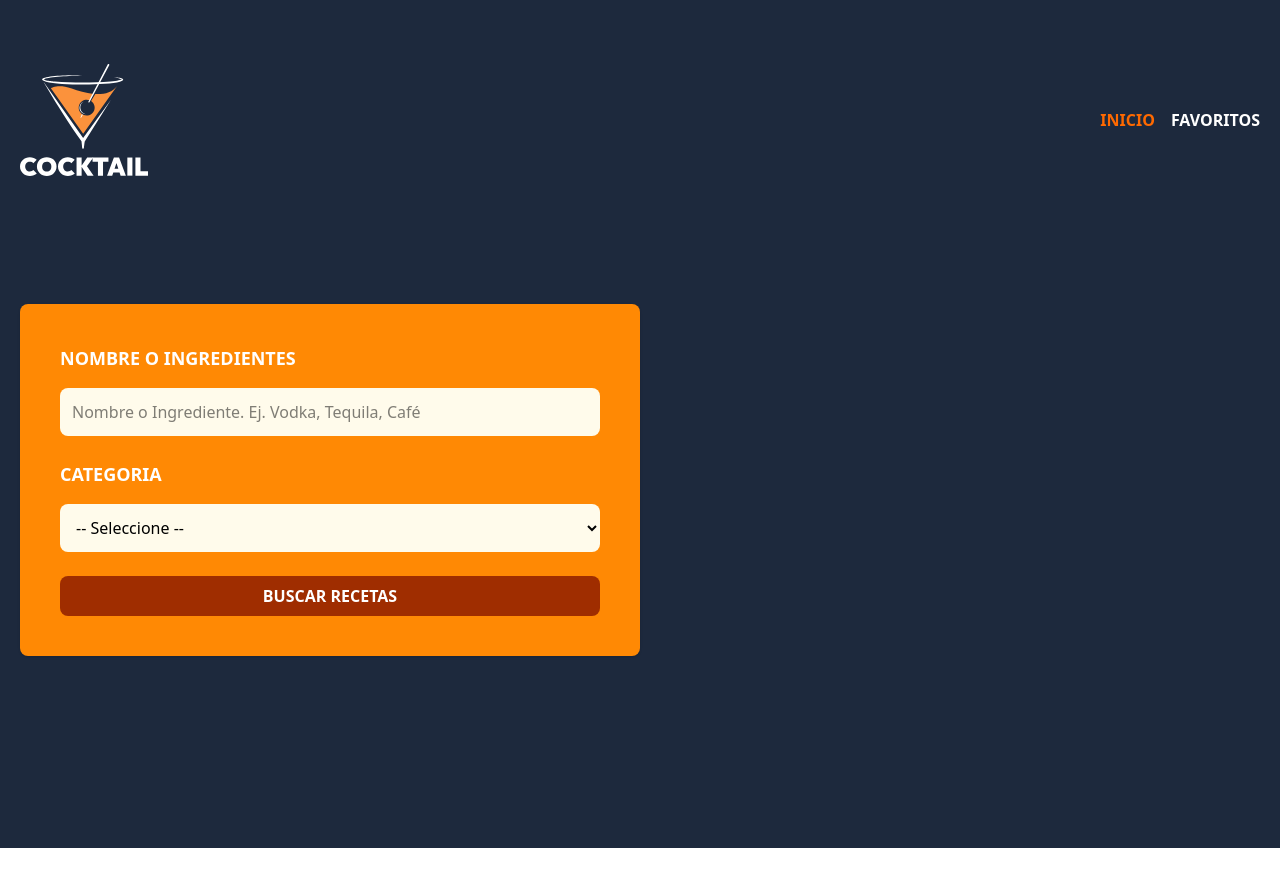
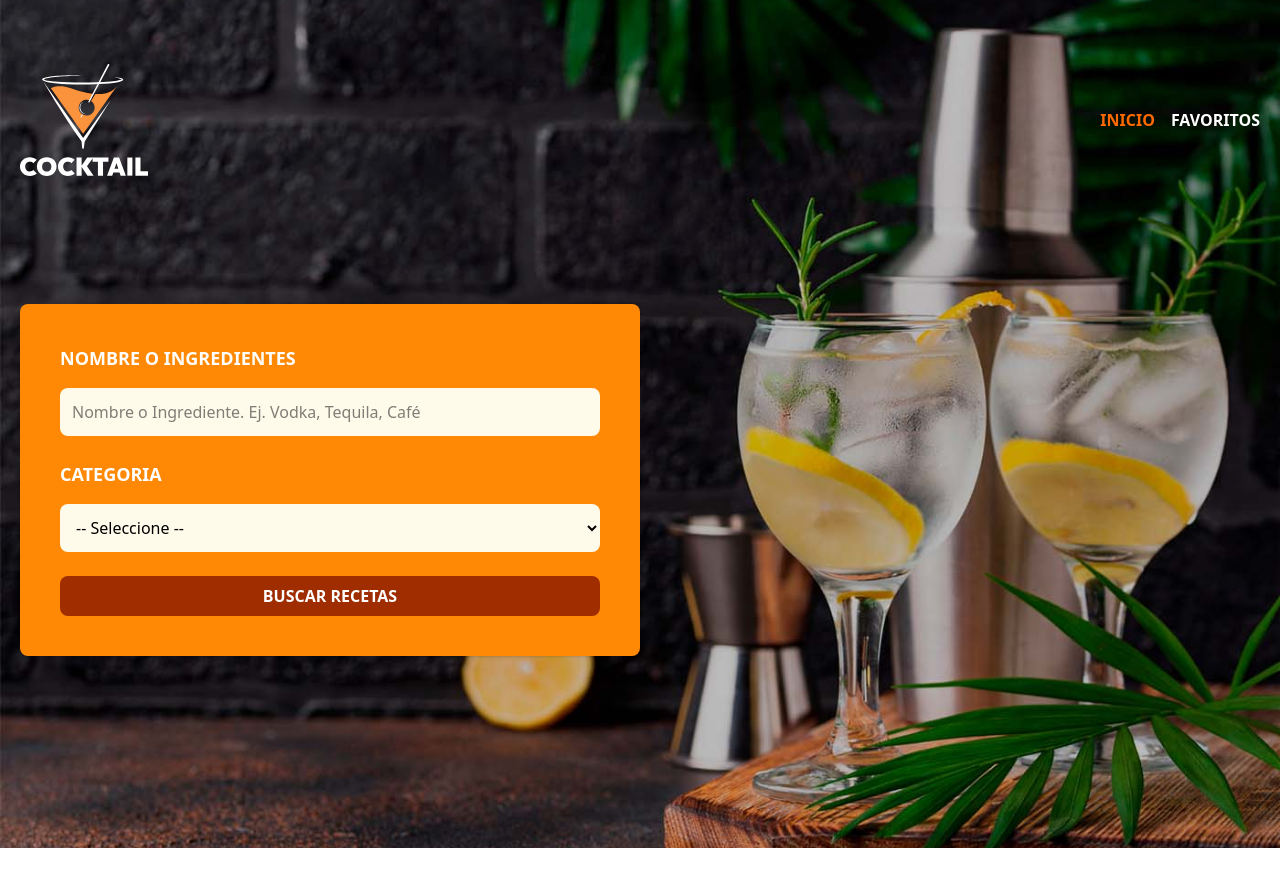
Before and after one commit to r0odr1/buscador-de-bebidas, a React (Vite) app: page / in a window 1280 px wide. Shown: the top 886 px of the page. Built offline with nearby package versions, Linux system fonts and the light colour scheme.

Commit message:
Agregar theming en tailwind para anadir una imagen de fondo

```diff
--- a/src/components/Header.tsx
+++ b/src/components/Header.tsx
@@ -10,7 +10,7 @@
   console.log(isHome)
 
   return (
-    <header className="bg-slate-800">
+    <header className={ isHome ? 'bg-header bg-center bg-cover' : 'bg-slate-800' }>
       <div className="mx-auto container px-5 py-16">
         <div className="flex justify-between items-center">
           <div>
--- a/src/index.css
+++ b/src/index.css
@@ -1 +1,5 @@
 @import "tailwindcss";
+
+@theme {
+  --background-image-header: url('/bg.jpg');
+}
```
